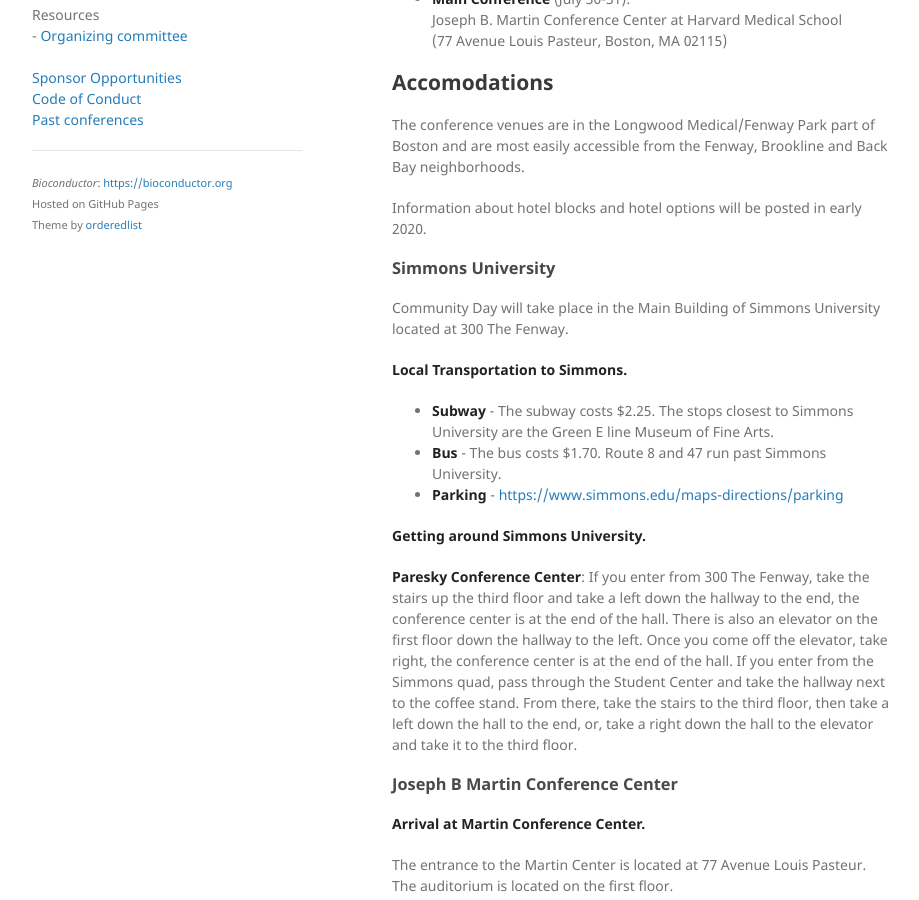
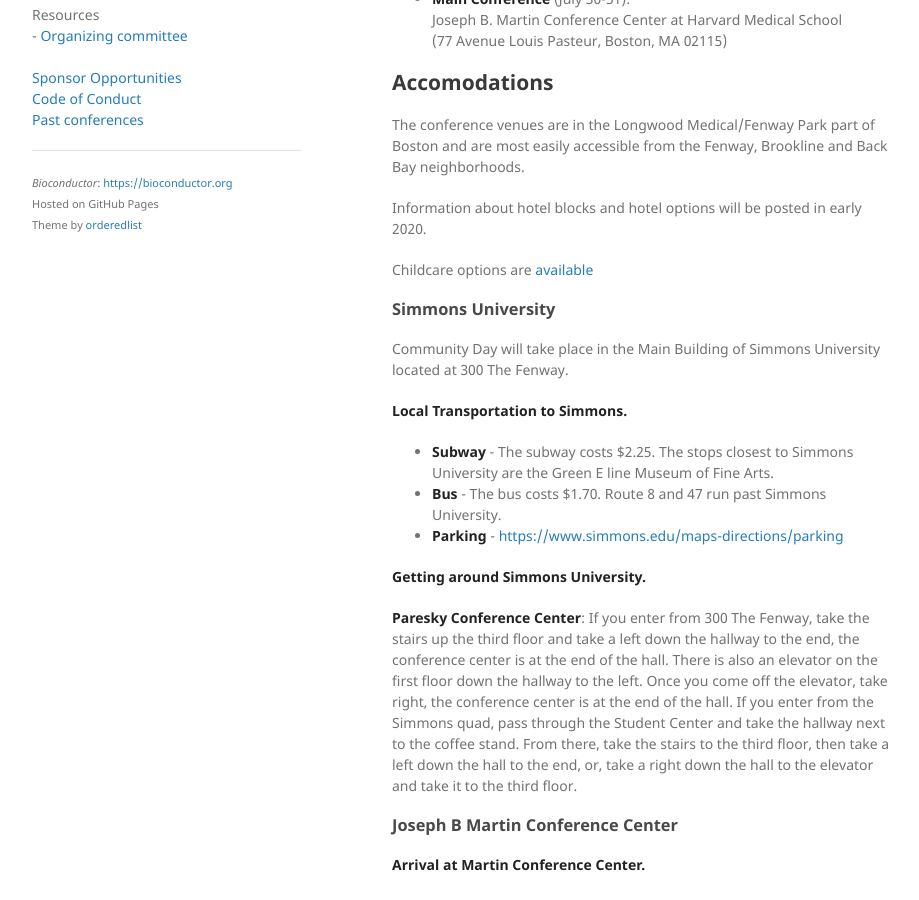
Before and after one commit to Bioconductor/BioC2020, a Jekyll site: the page built from docs/travel-accommodations.md, in a window 1280 px wide and 900 px high, scrolled down 403 px. Shown: the whole window, without its empty margins (178-1097 px from the left). Built offline with Jekyll 4.4.1, drawn with Linux system fonts in a browser that asks for light colours.

Commit message:
Add childcare options link to the travel&accomodations page, fix #22

```diff
--- a/docs/travel-accommodations.md
+++ b/docs/travel-accommodations.md
@@ -19,6 +19,8 @@
 The conference venues are in the Longwood Medical/Fenway Park part of Boston and are most easily accessible from the Fenway, Brookline and Back Bay neighborhoods.
 
 Information about hotel blocks and hotel options will be posted in early 2020.
+
+Childcare options are [available](https://rebrand.ly/bioc2020childcare)
 
 <!--
 ### Most affordable options
```
